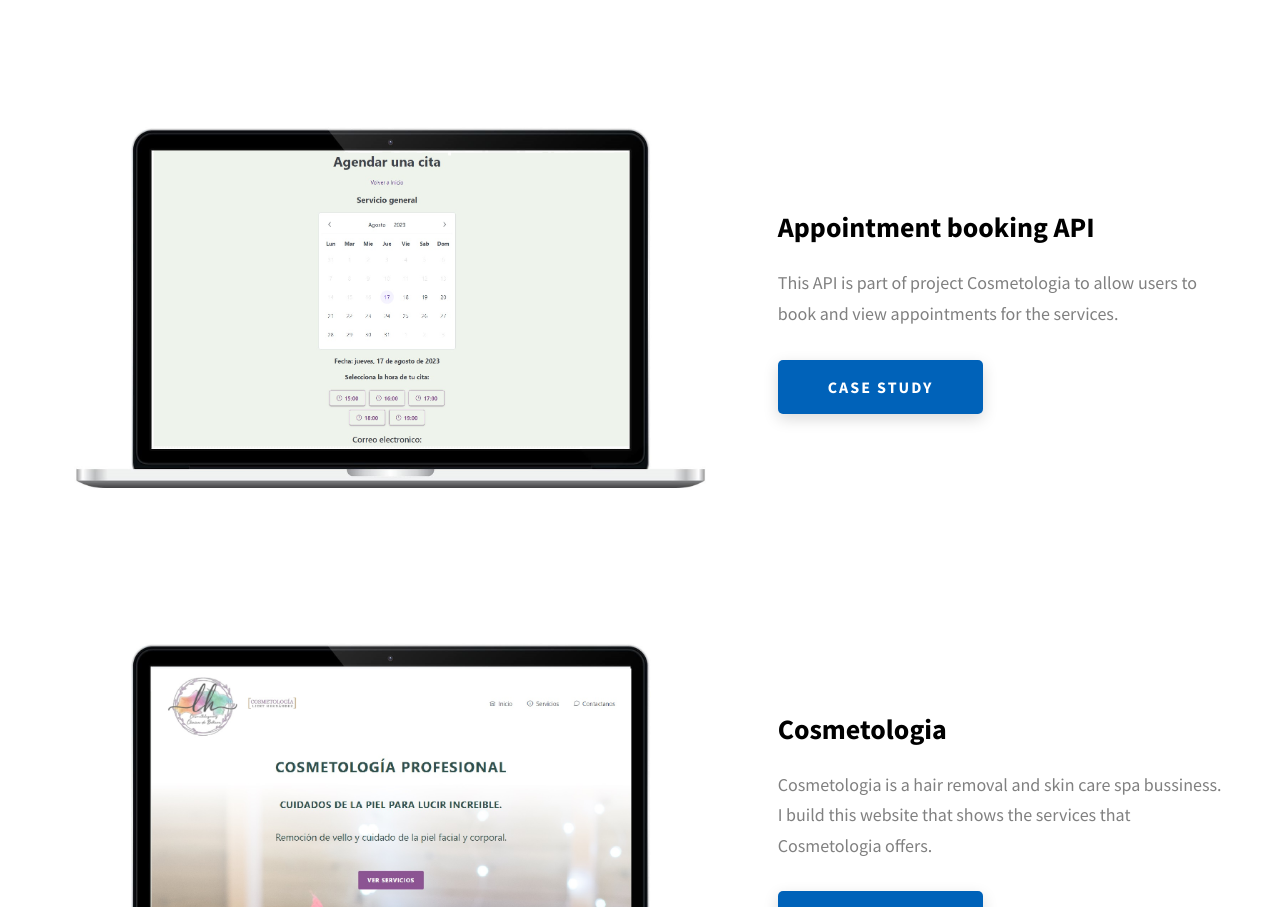
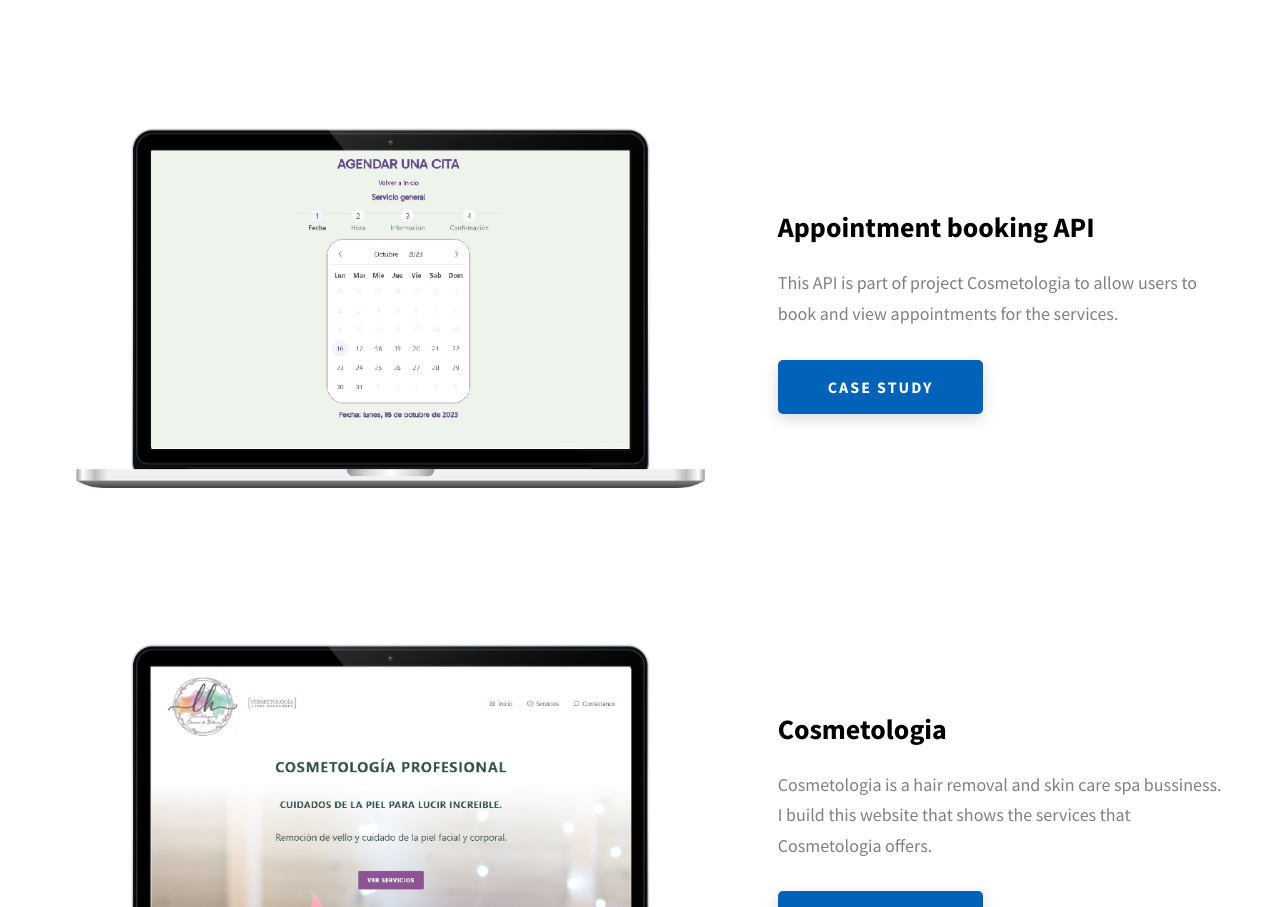
Before and after one commit to davidhelo/davidPortfolio, a website: page index.html in a window 1280 px wide. Shown: the part 2629-3536 px from the top of the page. Drawn offline with Linux system fonts and the light colour scheme.

Commit message:
update image for project book appointment

```diff
--- a/index.html
+++ b/index.html
@@ -22,7 +22,7 @@
         <div class="header__logo-container">
           <div class="header__logo-img-cont">
             <img
-              src="./assets/png/DavidH-picture.png"
+            src="./assets/png/DavidH-picture.png"
               alt="David Hernandez Logo Image"
               class="header__logo-img"
             />
@@ -237,7 +237,7 @@
           <div class="projects__row">
             <div class="projects__row-img-cont">
               <img
-                src="./assets/jpeg/project-book-appointment.jpeg"
+                src="./assets/jpeg/project-book-appointment2.jpeg"
                 alt="Software Screenshot"
                 class="projects__row-img"
                 loading="lazy"
```
Also changed, not shown: project-appointment-booking.html (+1 -1 lines), assets/jpeg/project-book-appointment2.jpeg (added).
